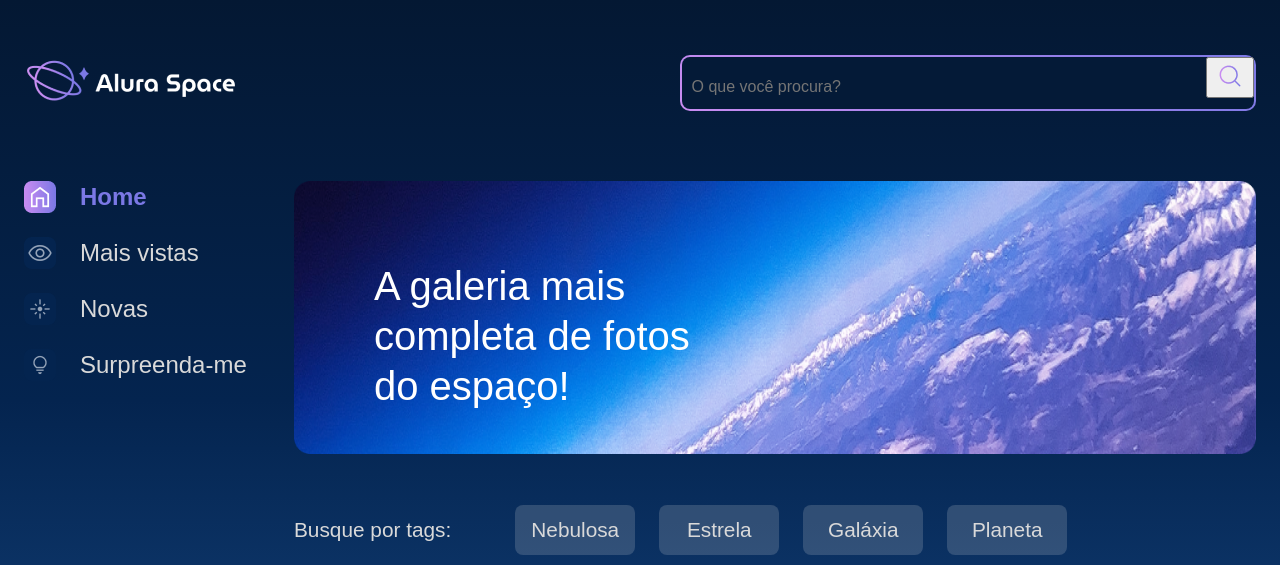
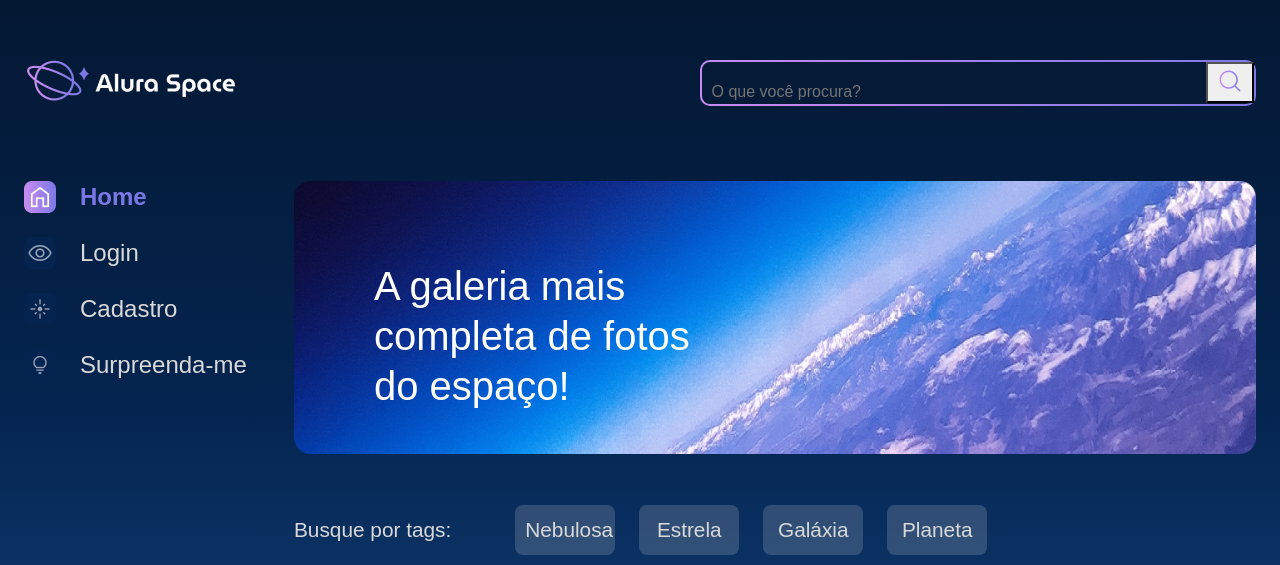
Before and after one commit to zNexTage/alura-space, a Django app: page /gallery/ in a window 1280 px wide. Shown: the top 565 px of the page. Run offline with Django 4.2, Linux system fonts and the light colour scheme; data that the repository does not hold is empty.

Commit message:
added bootstrap and links to add and register user

```diff
--- a/templates/gallery/base.html
+++ b/templates/gallery/base.html
@@ -11,6 +11,7 @@
     <link rel="preconnect" href="https://fonts.googleapis.com">
     <link rel="preconnect" href="https://fonts.gstatic.com" crossorigin>
     <link href="https://fonts.googleapis.com/css2?family=Poppins:wght@400;500;600&display=swap" rel="stylesheet">
+    <link href="https://cdn.jsdelivr.net/npm/bootstrap@5.2.2/dist/css/bootstrap.min.css" rel="stylesheet" integrity="sha384-Zenh87qX5JnK2Jl0vWa8Ck2rdkQ2Bzep5IDxbcnCeuOxjzrPF/et3URy9Bv1WTRi" crossorigin="anonymous">
     <link rel="stylesheet" href="{% static '/styles/style.css' %}">
 </head>
 
@@ -22,8 +23,8 @@
             <section class="menu-lateral">
                 <nav class="menu-lateral__navegacao">
                     <a href="#"><img src="{% static '/assets/ícones/1x/Home - ativo.png' %}"> Home</a>
-                    <a href="#"><img src="{% static '/assets/ícones/1x/Mais vistas - inativo.png' %}"> Mais vistas</a>
-                    <a href="#"><img src="{% static '/assets/ícones/1x/Novas - inativo.png' %}"> Novas</a>
+                    <a href="{% url 'users:login' %}"><img src="{% static '/assets/ícones/1x/Mais vistas - inativo.png' %}"> Login</a>
+                    <a href="{% url 'users:add' %}"><img src="{% static '/assets/ícones/1x/Novas - inativo.png' %}"> Cadastro</a>
                     <a href="#"><img src="{% static '/assets/ícones/1x/Surpreenda-me - inativo.png' %}"> Surpreenda-me</a>
                 </nav>
             </section>
```
